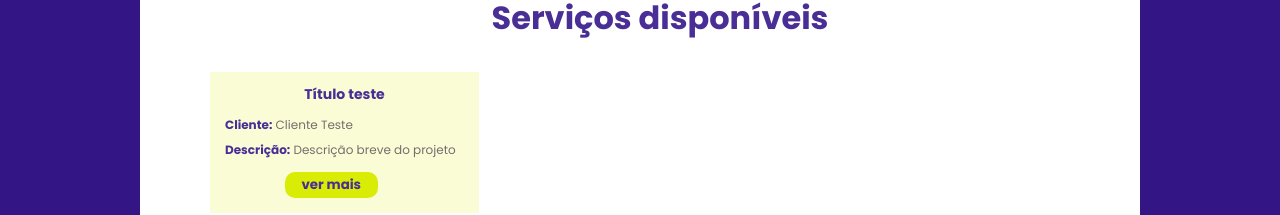
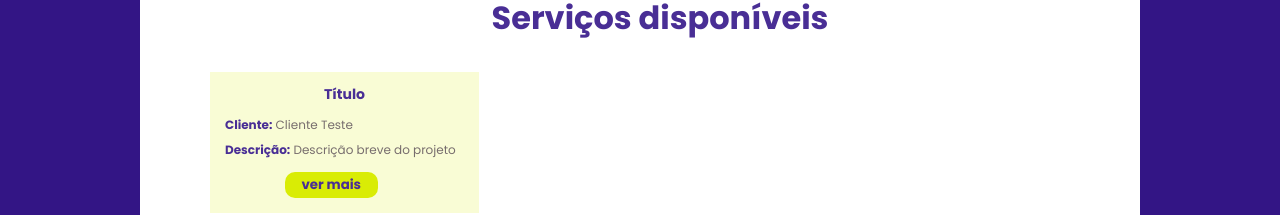
Before and after one commit to jamillyp/fazai, a React (Create React App) app: page /services in a window 1280 px wide. Shown: the part 196-411 px from the top of the page. Built offline with nearby package versions, Linux system fonts and the light colour scheme.

Commit message:
Finalizando ajustes em tela de serviços disponiveis e registro de serviços

```diff
--- a/src/pages/AvailableServices/index.tsx
+++ b/src/pages/AvailableServices/index.tsx
@@ -1,6 +1,7 @@
 import { useEffect, useState } from 'react';
 import { CardServices } from '../../components/CardServices';
 import { Nav } from '../../components/Nav';
+import { OfferProps } from '../RegisterOffer';
 
 import {
     BodyContent,
@@ -8,11 +9,41 @@ import {
     Content,
     Title,
     ServicesCard,
-    Pagination
+    Pagination,
 } from './styles';
 
+export function AvailableServices() {
 
-export function AvailableServices() {
+    const [data, setData] = useState<OfferProps[]>([]);
+
+    function loadData() {
+        setData([
+            {
+                title: "Título",
+                price: "10.000,00",
+                description: "Desenvolvimento de um web site.",
+                ability: "React, TypeScript",
+                image: "",
+                pdf: ""
+            },
+            {
+                title: "Título 2",
+                price: "13.000,00",
+                description: "Desenvolvimento de um app.",
+                ability: "React-Native, TypeScript",
+                image: "",
+                pdf: ""
+            },
+        ]);
+
+        console.log(data);
+
+    }
+
+    useEffect(() => {
+        loadData();
+    }, [])
+
 
     return (
         <>
@@ -25,14 +56,16 @@ export function AvailableServices() {
                         </Title>
 
                         <ServicesCard>
-                            <CardServices title="Título teste" description="Descrição breve do projeto" client="Cliente Teste" />
 
-                            <Pagination>
-                                <button>Voltar</button>
-                                <button id='continue'>Continuar</button>
-                            </Pagination>
+                            <CardServices title="Título" description="Descrição breve do projeto" client="Cliente Teste" />
+                        </ServicesCard>
 
-                        </ServicesCard>
+                        <Pagination>
+                            <button>Voltar</button>
+                            <button id='continue'>Continuar</button>
+                        </Pagination>
+
+
                     </BodyContent>
                 </Content>
             </Container>
```
Also changed, not shown: src/pages/RegisterOffer/index.tsx (+6 -6 lines), 1 other file (tests, documents, lock files or other folders).
